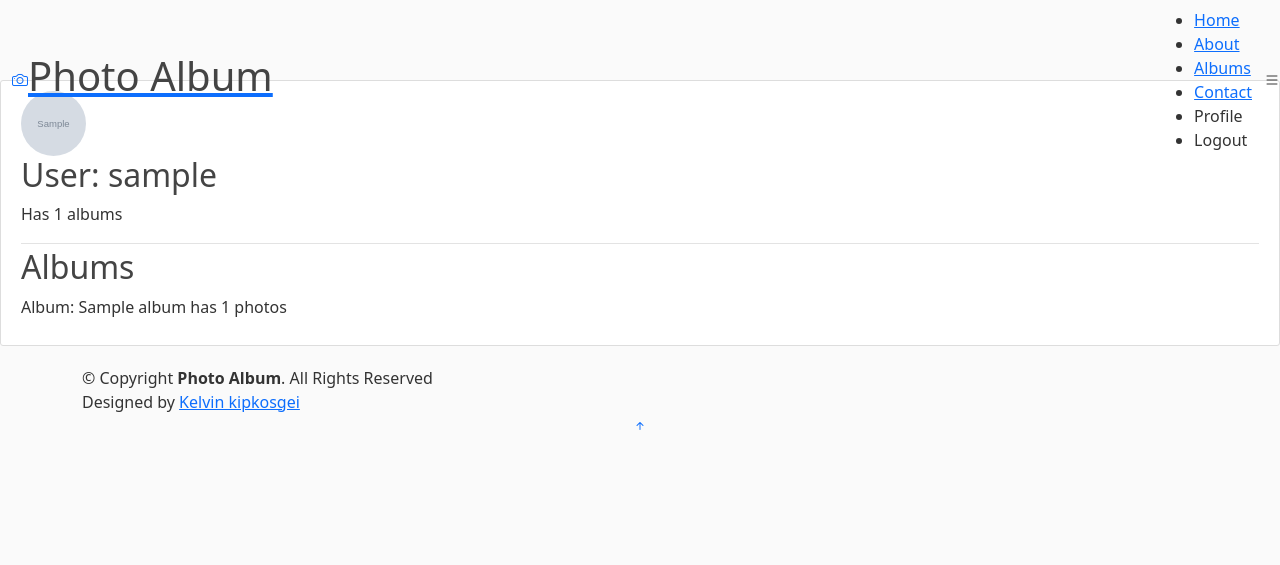
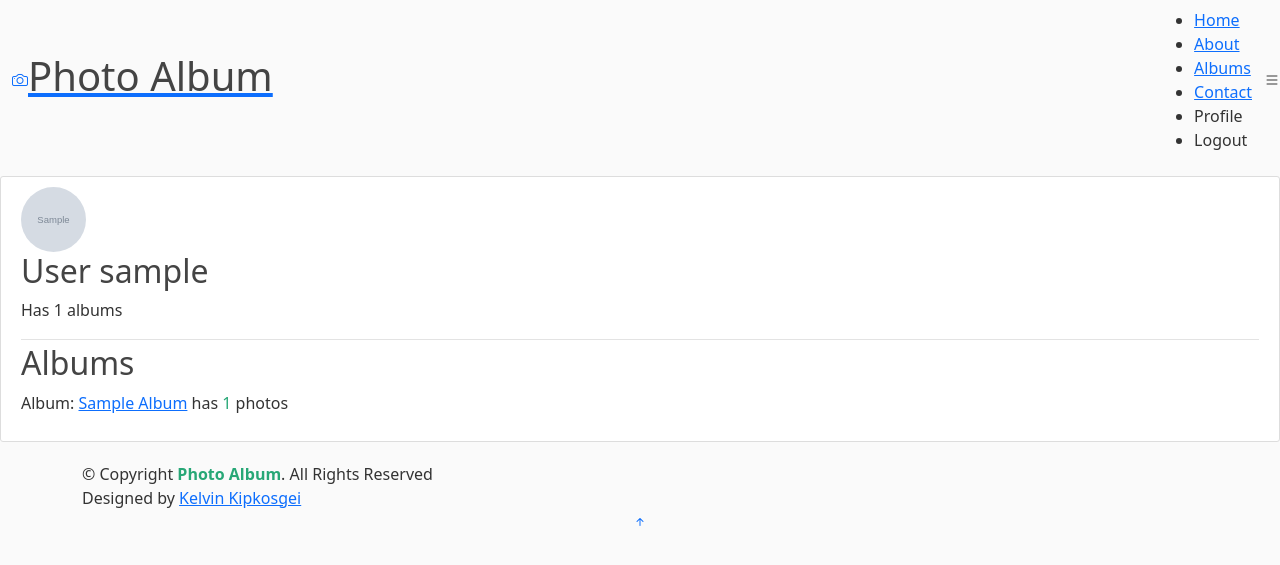
Before and after one commit to Sanga78/photoalbum, a Django app: page /user/1/ in a window 1280 px wide. Shown: the top 565 px of the page. Run offline with Django 4.2, Linux system fonts and the light colour scheme; tables that the repository leaves empty hold one stand-in row (values such as "Sample post"); grey boxes marked "Sample" are stand-in pictures; some libraries are stand-ins or nearby versions.

Commit message:
Update user_detail.html
styled the user detail

```diff
--- a/Album/Templates/user_detail.html
+++ b/Album/Templates/user_detail.html
@@ -1,16 +1,43 @@
 {% extends "base.html" %}
 {% block content %}
+<style>
+  .content-section{
+    margin-top: 22vh;
+  }
+  span{
+    color: #27a776;
+  }a{
+    text-transform: capitalize;
+  }
+  @media(max-width: 450px) {
+  .content-section{
+  padding: 5%;
+  }
+  }
+</style>
   <article class="media content-section">
     <img class="rounded-circle article-img" src="{{ user.profile.image.url }}">
     <div class="media-body">
         <div class="article-metadata">
-            <h2>User: {{ user.username }}</h2>
+            <h2>User {{ user.username }}</h2>
             <p>Has {{ user.album_set.count }} albums</p>
         </div>
         <h2>Albums</h2>
         {% for album in user_albums %}
-            <p>Album: {{ album.album_title }} has {{ album.photo_set.count }} photos</p>
+            <p>Album: <a href="{% url 'album-detail' album.id %}">{{ album.album_title }}</a> has <span>{{ album.photo_set.count }} </span>photos</p>
         {% endfor %}
     </div>
+    {%if is_paginated %}
+    {%if page_obj.has_previous%}
+      <a class="btn btn-outline-info mb-4" href="?page=1">First</a>
+      <a class="btn btn-outline-info mb-4" href="?page={{page_obj.previous_page_number}}">Previous</a>
+    {%endif%}
+
+    {% if page_obj.has_next%}
+      <a class="btn btn-outline-info mb-4" href="?page={{page_obj.next_page_number}}">Next</a>
+      <a class="btn btn-outline-info mb-4" href="?page={{page_obj.paginator.num_pages}}">Last</a>
+    {%endif%}
+{%endif%}
+
   </article>
 {% endblock content %}
```
